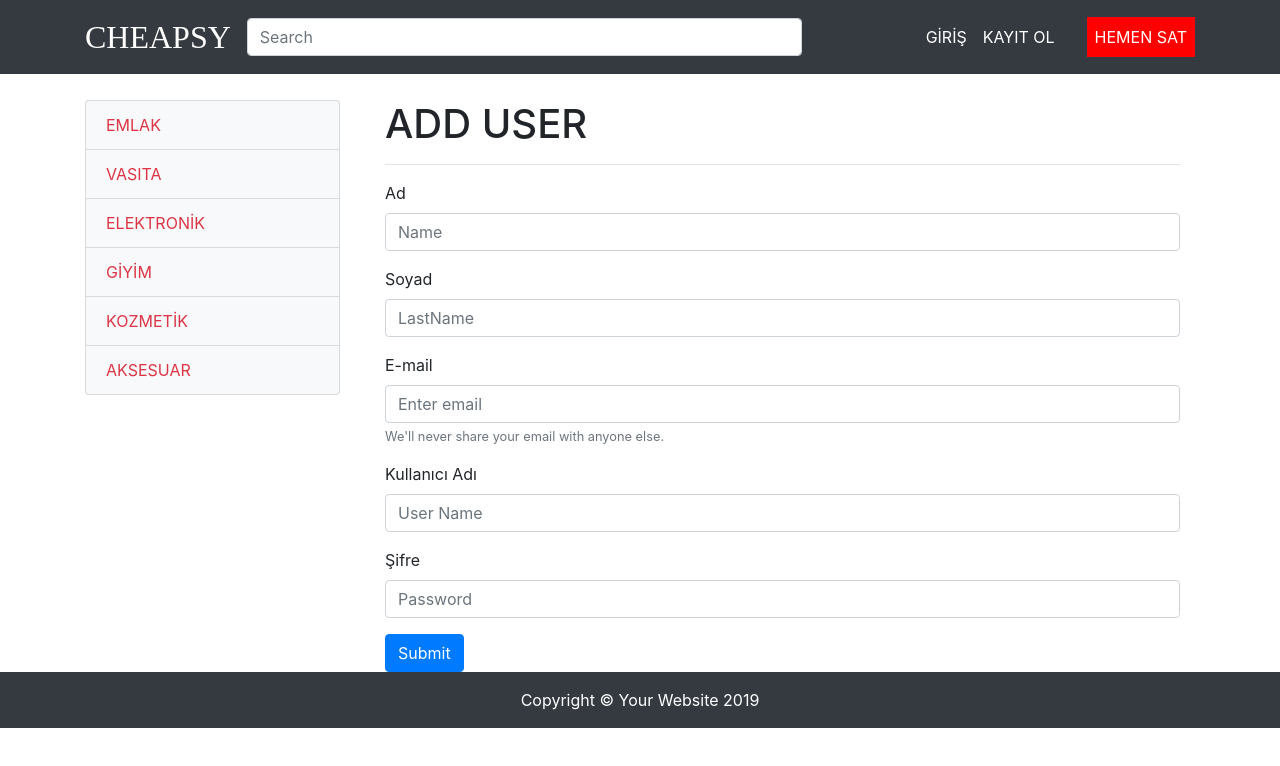
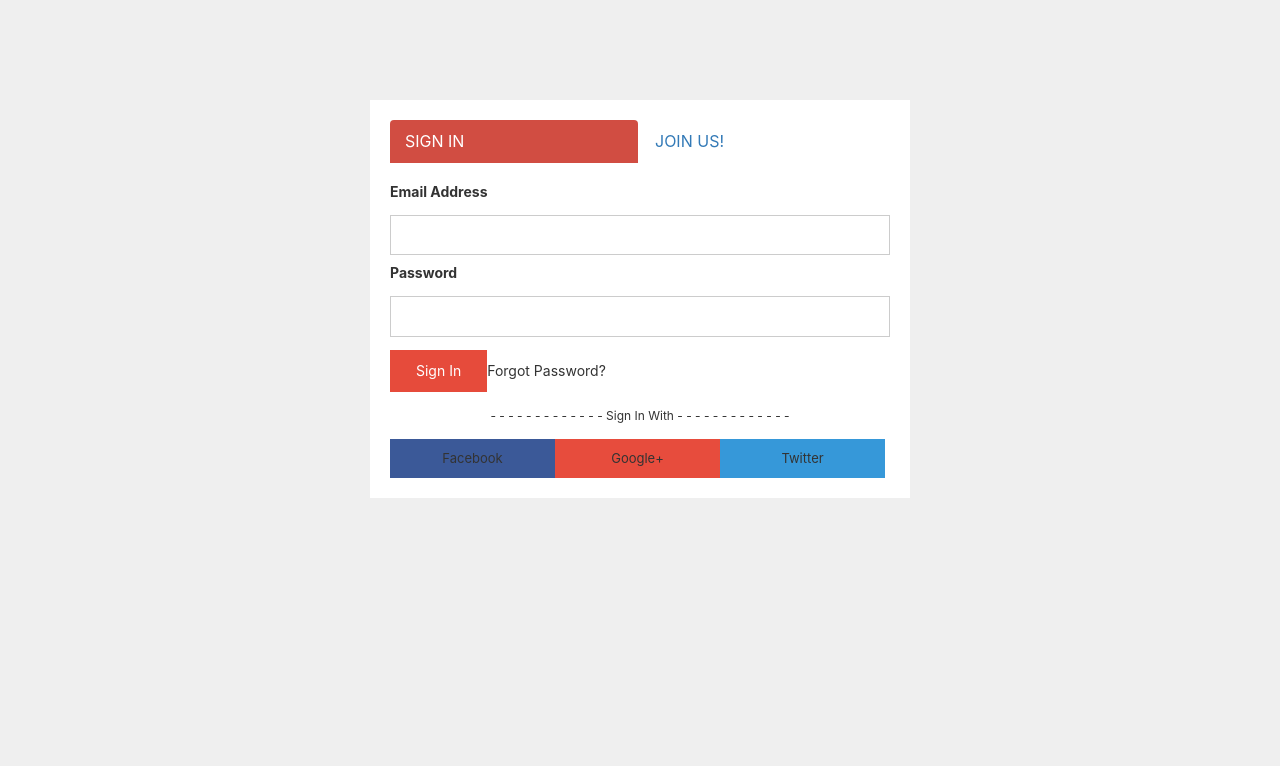
Before and after one commit to MahmutCanKahya/cheapsy-spa, a React (Create React App) app: page /add in a window 1280 px wide. Shown: the top 766 px of the page. Built offline with nearby package versions, Linux system fonts and the light colour scheme; a web font is replaced by a local one.

Commit message:
yigit register son

```diff
--- a/public/index.html
+++ b/public/index.html
@@ -6,6 +6,7 @@
     <link rel="stylesheet" href="https://stackpath.bootstrapcdn.com/bootstrap/4.3.1/css/bootstrap.min.css" integrity="sha384-ggOyR0iXCbMQv3Xipma34MD+dH/1fQ784/j6cY/iJTQUOhcWr7x9JvoRxT2MZw1T" crossorigin="anonymous">
     <link rel="shortcut icon" href="%PUBLIC_URL%/favicon.ico" />
     <link href="https://fonts.googleapis.com/css?family=Gugi" rel="stylesheet">
+    <link href="//maxcdn.bootstrapcdn.com/bootstrap/3.3.0/css/bootstrap.min.css" rel="stylesheet" id="bootstrap-css">
 
     <meta name="viewport" content="width=device-width, initial-scale=1" />
     <meta name="theme-color" content="#000000" />
@@ -41,7 +42,11 @@
     -->
     <!--BOOTSTRAP SCRIPT LINKLERI-->
     <script src="https://code.jquery.com/jquery-3.3.1.slim.min.js" integrity="sha384-q8i/X+965DzO0rT7abK41JStQIAqVgRVzpbzo5smXKp4YfRvH+8abtTE1Pi6jizo" crossorigin="anonymous"></script>
+
     <script src="https://cdnjs.cloudflare.com/ajax/libs/popper.js/1.14.7/umd/popper.min.js" integrity="sha384-UO2eT0CpHqdSJQ6hJty5KVphtPhzWj9WO1clHTMGa3JDZwrnQq4sF86dIHNDz0W1" crossorigin="anonymous"></script>
+    <script src="//maxcdn.bootstrapcdn.com/bootstrap/3.3.0/js/bootstrap.min.js"></script>
+    <script src="//code.jquery.com/jquery-1.11.1.min.js"></script>
+
     <script src="https://stackpath.bootstrapcdn.com/bootstrap/4.3.1/js/bootstrap.min.js" integrity="sha384-JjSmVgyd0p3pXB1rRibZUAYoIIy6OrQ6VrjIEaFf/nJGzIxFDsf4x0xIM+B07jRM" crossorigin="anonymous"></script>
   </body>
 </html>
--- a/src/components/App.js
+++ b/src/components/App.js
@@ -1,15 +1,21 @@
 import React, { Component } from "react";
 import NavBar from "./NavBar";
 import LeftBar from "./LeftBar";
-import Register from "./Register";
+import Register from "./LoginRegister";
 import Adverts from "./Adverts";
 import { BrowserRouter as Router, Route, Switch } from "react-router-dom";
 import "../css/App.css";
 import Advert from "./Advert";
+import Category from "./Category"
+import NotFound from './NotFound';
+
 class App extends Component {
   render() {
     return (
       <Router>
+        <Switch>
+          <Route exact path="/add" component={Register}/>
+          <Route component={NotFound}/>
         <div>
           <NavBar />
 
@@ -20,9 +26,8 @@ class App extends Component {
               <div className="col-lg-9">
               <Switch>
                 <Route exact path="/" component={Adverts}/>
-                <Route exact path="/add" component={Register}/>
+                <Route exact path="/:kategori" component={Category}/>
                 <Route exact path="/adverts/:advertId" component={Advert}/>
-                <Route component={Adverts}/>
               </Switch>
 
               </div>
@@ -41,6 +46,7 @@ class App extends Component {
           <script src="vendor/bootstrap/js/bootstrap.bundle.min.js" />
 
         </div>
+        </Switch>
       </Router>
     );
   }
--- /dev/null
+++ b/src/components/Category.js
@@ -0,0 +1,34 @@
+import React, { Component } from "react";
+import axios from "axios";
+import AdvertListing from "./advert-listing";
+
+class Category extends Component {
+    constructor(props) {
+        super(props);
+        this.state = {
+            advert: []
+        };
+    }
+
+    componentDidMount = async () => {
+        const response = await axios.get(
+            "http://sallagitsinakitgelsin.tk:5000/api/adverts"
+        );
+        this.setState({
+            advert: response.data
+        });
+        console.log("CDM =>", response);
+    };
+
+    render() {
+        return (
+            <div>
+                {console.log(                this.props.match.params.kategori
+                )}
+                <AdvertListing adverts={this.state.advert} />
+            </div>
+        );
+    }
+}
+
+export default Category;
--- a/src/components/LoginRegister.js
+++ b/src/components/LoginRegister.js
@@ -1,80 +1,60 @@
 import React, {Component} from 'react';
 import OutsideAlerter from '../actions/OutsideClick';
+import '../css/loginRegister.css'
 
 class LoginRegister extends Component {
     render() {
         return (
-                <div className='popup'>
-                    <OutsideAlerter closePopup={this.props.closePopup}>
-
-                    <div className='popup_inner'>
             <div className="container">
                 <div className="row">
-                                <div className="col-md-12 col-md-offset-3">
-                                    <div className="panel panel-login">
-                                        <div className="panel-heading">
-                                            <div className="row">
-                                                <div className="col-md-6">
-                                                    <a href="#" className="active" id="login-form-link">Login</a>
+                    <div className="col-md-6 col-md-offset-3">
+                        <div className="form-body">
+                            <ul className="nav nav-tabs final-login">
+                                <li className="active"><a data-toggle="tab" href="#sectionA">Sign In</a></li>
+                                <li><a data-toggle="tab" href="#sectionB">Join us!</a></li>
+                            </ul>
+                            <div className="tab-content">
+                                <div id="sectionA" className="tab-pane fade in active">
+                                    <div className="innter-form">
+                                        <form className="sa-innate-form" method="post">
+                                            <label>Email Address</label>
+                                            <input type="text" name="username" />
+                                            <label>Password</label>
+                                            <input type="password" name="password" />
+                                            <button type="submit">Sign In</button>
+                                            <a href>Forgot Password?</a>
+                                        </form>
                                     </div>
-                                                <div className="col-md-6">
-                                                    <a href="#" id="register-form-link">Register</a>
+                                    <div className="social-login">
+                                        <p>- - - - - - - - - - - - - Sign In With - - - - - - - - - - - - - </p>
+                                        <ul>
+                                            <li><a href><i className="fa fa-facebook" /> Facebook</a></li>
+                                            <li><a href><i className="fa fa-google-plus" /> Google+</a></li>
+                                            <li><a href><i className="fa fa-twitter" /> Twitter</a></li>
+                                        </ul>
                                     </div>
+                                    <div className="clearfix" />
                                 </div>
-                                            <hr />
+                                <div id="sectionB" className="tab-pane fade">
+                                    <div className="innter-form">
+                                        <form className="sa-innate-form" method="post">
+                                            <label>Name</label>
+                                            <input type="text" name="username" />
+                                            <label>Email Address</label>
+                                            <input type="text" name="username" />
+                                            <label>Password</label>
+                                            <input type="password" name="password" />
+                                            <button type="submit">Join now</button>
+                                            <p>By clicking Join now, you agree to hifriends's User Agreement, Privacy Policy, and Cookie Policy.</p>
+                                        </form>
                                     </div>
-                                        <div className="panel-body">
-                                            <div className="row">
-                                                <div className="col-lg-12">
-                                                    <form id="login-form" action="http://phpoll.com/login/process" method="post" role="form" style={{display: 'block'}}>
-                                                        <div className="form-group">
-                                                            <input type="text" name="username" id="username" tabIndex={1} className="form-control" placeholder="Username" defaultValue />
-                                                        </div>
-                                                        <div className="form-group">
-                                                            <input type="password" name="password" id="password" tabIndex={2} className="form-control" placeholder="Password" />
-                                                        </div>
-                                                        <div className="form-group text-center">
-                                                            <input type="checkbox" tabIndex={3} className name="remember" id="remember" />
-                                                            <label htmlFor="remember"> Remember Me</label>
-                                                        </div>
-                                                        <div className="form-group">
-                                                            <div className="row">
-                                                                <div className="col-sm-6 col-sm-offset-3">
-                                                                    <input type="submit" name="login-submit" id="login-submit" tabIndex={4} className="form-control btn btn-login" defaultValue="Log In" />
-                                                                </div>
-                                                            </div>
-                                                        </div>
-                                                        <div className="form-group">
-                                                            <div className="row">
-                                                                <div className="col-lg-12">
-                                                                    <div className="text-center">
-                                                                        <a href="http://phpoll.com/recover" tabIndex={5} className="forgot-password">Forgot Password?</a>
-                                                                    </div>
-                                                                </div>
-                                                            </div>
-                                                        </div>
-                                                    </form>
-                                                    <form id="register-form" action="http://phpoll.com/register/process" method="post" role="form" style={{display: 'none'}}>
-                                                        <div className="form-group">
-                                                            <input type="text" name="username" id="username" tabIndex={1} className="form-control" placeholder="Username" defaultValue />
-                                                        </div>
-                                                        <div className="form-group">
-                                                            <input type="email" name="email" id="email" tabIndex={1} className="form-control" placeholder="Email Address" defaultValue />
-                                                        </div>
-                                                        <div className="form-group">
-                                                            <input type="password" name="password" id="password" tabIndex={2} className="form-control" placeholder="Password" />
-                                                        </div>
-                                                        <div className="form-group">
-                                                            <input type="password" name="confirm-password" id="confirm-password" tabIndex={2} className="form-control" placeholder="Confirm Password" />
-                                                        </div>
-                                                        <div className="form-group">
-                                                            <div className="row">
-                                                                <div className="col-sm-6 col-sm-offset-3">
-                                                                    <input type="submit" name="register-submit" id="register-submit" tabIndex={4} className="form-control btn btn-register" defaultValue="Register Now" />
-                                                                </div>
-                                                            </div>
-                                                        </div>
-                                                    </form>
+                                    <div className="social-login">
+                                        <p>- - - - - - - - - - - - - Register With - - - - - - - - - - - - - </p>
+                                        <ul>
+                                            <li><a href><i className="fa fa-facebook" /> Facebook</a></li>
+                                            <li><a href><i className="fa fa-google-plus" /> Google+</a></li>
+                                            <li><a href><i className="fa fa-twitter" /> Twitter</a></li>
+                                        </ul>
                                     </div>
                                 </div>
                             </div>
@@ -83,10 +63,7 @@ class LoginRegister extends Component {
                 </div>
             </div>
 
-                    </div>
-                    </OutsideAlerter>
 
-                </div>
 
         );
     }
--- /dev/null
+++ b/src/components/NotFound.js
@@ -0,0 +1,13 @@
+import React, {Component} from 'react';
+
+class NotFound extends Component {
+    render() {
+        return (
+            <div>
+                <h1>Sayfa bulunamadı</h1>
+            </div>
+        );
+    }
+}
+
+export default NotFound;
--- /dev/null
+++ b/src/css/loginRegister.css
@@ -0,0 +1,117 @@
+/* form */
+body{
+    background:#efefef;
+}
+.form-body{
+    margin-top: 100px;
+    background:#fff;
+    padding:20px;
+}
+.login-form{
+    background:rgba(255,255,255,0.8);
+    padding:20px;
+    border-top:3px solid#3e4043;
+}
+.innter-form{
+    padding-top:20px;
+}
+.final-login li{
+    width:50%;
+}
+
+.nav-tabs {
+    border-bottom: none !important;
+}
+
+.nav-tabs>li{
+    color:#222 !important;
+}
+.nav-tabs>li.active>a, .nav-tabs>li.active>a:hover, .nav-tabs>li.active>a:focus {
+    color: #fff;
+    background-color: #d14d42;
+    border: none !important;
+    border-bottom-color: transparent;
+    border-radius:none !important;
+}
+.nav-tabs>li>a {
+    margin-right: 2px;
+    line-height: 1.428571429;
+    border: none !important;
+    border-radius:none !important;
+    text-transform:uppercase;
+    font-size:16px;
+}
+
+.social-login{
+    text-align:center;
+    font-size:12px;
+}
+.social-login p{
+    margin:15px 0;
+}
+.social-login ul{
+    margin:0;
+    padding:0;
+    list-style-type:none;
+}
+.social-login ul li{
+    width:33%;
+    float:left;
+    clear:fix;
+}
+.social-login ul li a{
+    font-size:13px;
+    color:#fff;
+    text-decoration:none;
+    padding:10px 0;
+    display:block;
+}
+.social-login ul li:nth-child(1) a{
+    background:#3b5998;
+}
+.social-login ul li:nth-child(2) a{
+    background:#e74c3d;
+}
+.social-login ul li:nth-child(3) a{
+    background:#3698d9;
+}
+.sa-innate-form input[type=text], input[type=password], input[type=file], textarea, select, email{
+    font-size:13px;
+    padding:10px;
+    border:1px solid#ccc;
+    outline:none;
+    width:100%;
+    margin:8px 0;
+
+}
+.sa-innate-form input[type=submit]{
+    border:1px solid#e64b3b;
+    background:#e64b3b;
+    color:#fff;
+    padding:10px 25px;
+    font-size:14px;
+    margin-top:5px;
+}
+.sa-innate-form input[type=submit]:hover{
+    border:1px solid#db3b2b;
+    background:#db3b2b;
+    color:#fff;
+}
+
+.sa-innate-form button{
+    border:1px solid#e64b3b;
+    background:#e64b3b;
+    color:#fff;
+    padding:10px 25px;
+    font-size:14px;
+    margin-top:5px;
+}
+.sa-innate-form button:hover{
+    border:1px solid#db3b2b;
+    background:#db3b2b;
+    color:#fff;
+}
+.sa-innate-form p{
+    font-size:13px;
+    padding-top:10px;
+}
```
Lines whose indentation alone changed are shown as unchanged.
